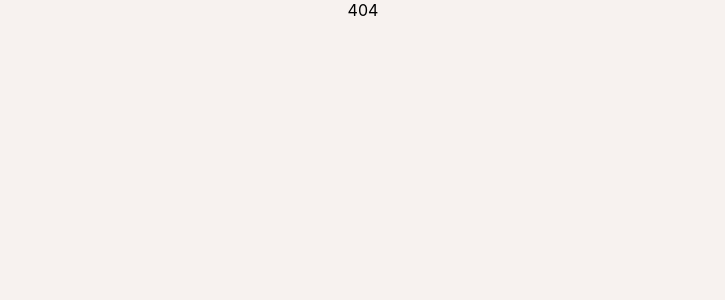
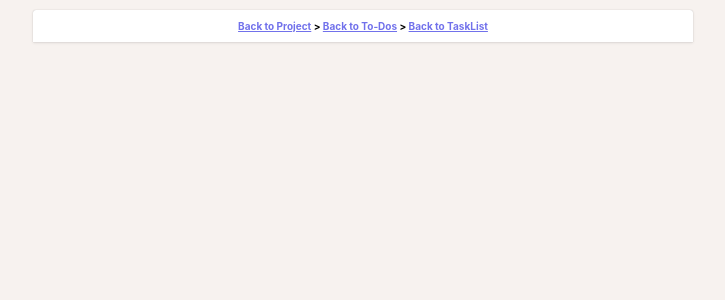
Before and after one commit to MichalInfa/todolist, a React (Create React App) app: page /projects/1/to_do_lists/1/tasks/1 in a window 1280 px wide. Shown: the top 300 px of the page, without its empty margins (277-1002 px from the left). Built offline with nearby package versions, Linux system fonts and the light colour scheme.

Commit message:
added new TaskView

```diff
--- a/src/App.js
+++ b/src/App.js
@@ -5,6 +5,7 @@ import ProjectDetailView from './Views/ProjectDetailView/ProjectDetailView';
 import UserFetch from './Components/UserFetch/UserFetch';
 import ToDosView from './Views/ToDosView/ToDosView';
 import ProjectView from './Views/AddProjectView/ProjectView';
+import TaskView from './Views/TaskView/TaskView';
 
 import {
   BrowserRouter,
@@ -22,6 +23,7 @@ function App() {
           <Route path = "/projects/new" exact component = {NewProjectView} />
           <Route path = "/projects/:projectid" exact component = {ProjectDetailView} />
           <Route path = {"/projects/:projectid/to_do_lists/:listid/tasks"} exact component = {ToDosView} />
+          <Route path = {"/projects/:projectid/to_do_lists/:listid/tasks/:taskid"} exact component = {TaskView} />
           <Route path = "/userfetch" exact component = {UserFetch} />
           <Route path = "/" render = {() => <div>404</div>} />
         </Switch>
--- a/src/Components/TopHeader/TopHeader.js
+++ b/src/Components/TopHeader/TopHeader.js
@@ -5,20 +5,34 @@ import './TopHeader.css'
 const TopHeader = (props) => {
 
     switch(props.title){
+        case "backtotasklist":
+            return(
+                <div className = "TopHeader">
+                    <Link className = "Underline" to = "../../../../../">Back to Project</Link>
+                    {' '}
+                    <div className = "NoUnderline">></div>
+                    {' '}
+                    <Link className = "Underline" to = "../../../" >Back to To-Dos</Link>
+                    {' '}
+                    <div className = "NoUnderline">></div>
+                    {' '}
+                    <Link className = "Underline" to = "../tasks">Back to TaskList</Link>
+                </div>
+            );
         case "backtodos":
             return(
                 <div className = "TopHeader">
-                    <Link className = "Underline" to = "../../../../"> Back to Project </Link>
+                    <Link className = "Underline" to = "../../../../">Back to Project</Link>
                     {' '}
                     <div className = "NoUnderline">></div>
                     {' '}
-                    <Link className = "Underline" to = "../../"> Back to To-Dos</Link>
+                    <Link className = "Underline" to = "../../">Back to To-Dos</Link>
                 </div>
             );
         default:
             return(
                 <div className = "TopHeader">
-                    <Link className = "Underline" to = "../../"> Back to Project </Link>
+                    <Link className = "Underline" to = "../../">Back to Project</Link>
                 </div>
             );
     }
--- /dev/null
+++ b/src/Views/TaskView/TaskView.js
@@ -0,0 +1,12 @@
+import React from 'react'
+import TopHeader from '../../Components/TopHeader/TopHeader'
+
+const TaskView = () => {
+    return (
+        <div>
+        <TopHeader title = "backtotasklist" />
+        </div>
+    );
+}
+
+export default TaskView
--- a/src/Views/ToDosView/TaskList.css
+++ b/src/Views/ToDosView/TaskList.css
@@ -1,11 +1,13 @@
+.BoxTextContainer{
+    margin-left: 31px;
+}
+
 .Normal{
     font-size: 12px;
     font-weight: 500;
-    margin-left: 31px;
 }
 
 .Small{
-    margin-left: 31px;
     font-size: 10px;
     font-weight: 400;
     font-style: italic;
@@ -15,7 +17,6 @@
     font-size: 10px;
     font-weight: 400;
     color: grey;
-    margin-left: 31px;
 }
 
 .BoxContainter{
--- a/src/Views/ToDosView/TaskList.js
+++ b/src/Views/ToDosView/TaskList.js
@@ -1,7 +1,12 @@
 import React from 'react'
 import './TaskList.css'
+import {Link} from 'react-router-dom'
+import {useParams} from 'react-router'
 
 const TaskList = (props) =>{
+
+    let {projectid} = useParams()
+    let {listid} = useParams()
 
     return (
             <div className = "BoxContainter">
@@ -10,6 +15,8 @@ const TaskList = (props) =>{
                         <input type = "checkbox" checked = {props.done_status} onChange = {props.onStatusChange}/>
                         <span className="WhiteBox"></span>
                     </label>
+                    <div className = "BoxTextContainer">
+                        <Link to = {`/projects/${projectid}/to_do_lists/${listid}/tasks/` + props.taskid}>
                             <div className = "Normal">
                                 {props.name}
                             </div>
@@ -19,6 +26,8 @@ const TaskList = (props) =>{
                             <div className = "SmallDate">
                                 {props.due_date}
                             </div>
+                        </Link>
+                    </div>
                 </form>
             </div>
     )
--- a/src/Views/ToDosView/ToDosView.js
+++ b/src/Views/ToDosView/ToDosView.js
@@ -27,32 +27,6 @@ const ToDos = () => {
 
     let {projectid} = useParams()
     let {listid} = useParams()
-
-    const renderTaskList = (tasklistfiltered) => {
-        return tasklistfiltered.map (taskList => {
-            return (<TaskList
-                key = {taskList.id}
-                name = {taskList.name}
-                description = {taskList.description}
-                due_date = {taskList.due_date}
-                done_status = {taskList.done_status}
-
-                onStatusChange = {(event) => {
-                    updateDoneStatus(PROJECT_URL + `/${projectid}/to_do_lists/${listid}/tasks/${taskList.id}`,{
-                    done_status: event.target.checked
-                    })
-                    .then((element) => {
-                        tasklists.splice(indexOfElement(taskList.id),1)
-                        setTaskList([
-                            ...tasklists,
-                            element
-                        ])
-                    })}
-                }
-
-                />)
-        })
-    }
 
 useEffect(() => {
     fetch(PROJECT_URL + `/${projectid}/to_do_lists/${listid}/tasks`)
@@ -127,6 +101,33 @@ useEffect(() => {
                 return i;
         }
         return null;
+    }
+
+    const renderTaskList = (tasklistfiltered) => {
+        return tasklistfiltered.map (taskList => {
+            return (<TaskList
+                key = {taskList.id}
+                name = {taskList.name}
+                description = {taskList.description}
+                due_date = {taskList.due_date}
+                done_status = {taskList.done_status}
+                taskid = {taskList.id}
+
+                onStatusChange = {(event) => {
+                    updateDoneStatus(PROJECT_URL + `/${projectid}/to_do_lists/${listid}/tasks/${taskList.id}`,{
+                    done_status: event.target.checked
+                    })
+                    .then((element) => {
+                        tasklists.splice(indexOfElement(taskList.id),1)
+                        setTaskList([
+                            ...tasklists,
+                            element
+                        ])
+                    })}
+                }
+
+                />)
+        })
     }
 
     const renderForm = () => {
--- a/src/constants.js
+++ b/src/constants.js
@@ -1,5 +1,5 @@
-const API_ROOT = 'http://139.162.159.44:3000'
-//const API_ROOT = 'http://localhost:3000'
+//const API_ROOT = 'http://139.162.159.44:3000'
+const API_ROOT = 'http://localhost:3000'
 
 //139.162.159.44
 const PROJECTS_ENDPOINT ='/projects'
```
Also changed, not shown: src/Views/TaskView/TaskView.css (added). Lines whose indentation alone changed are shown as unchanged.
